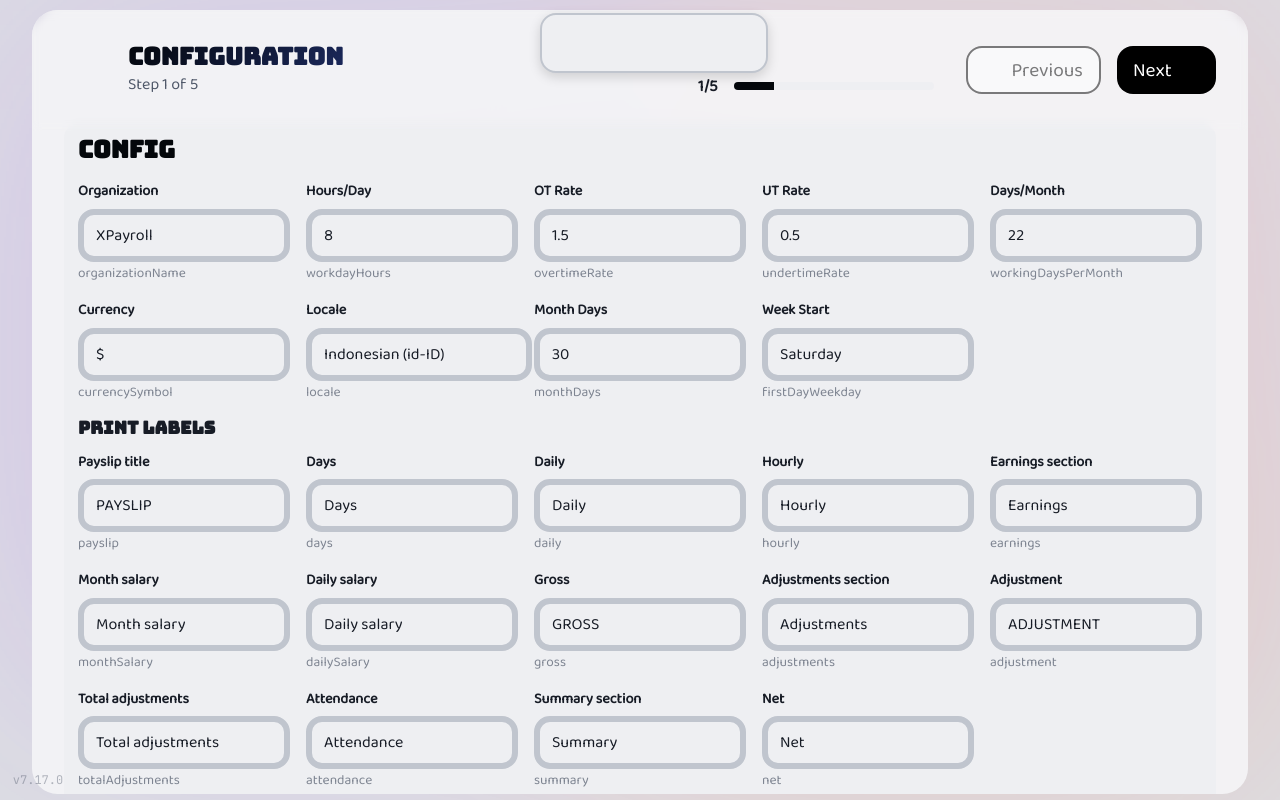
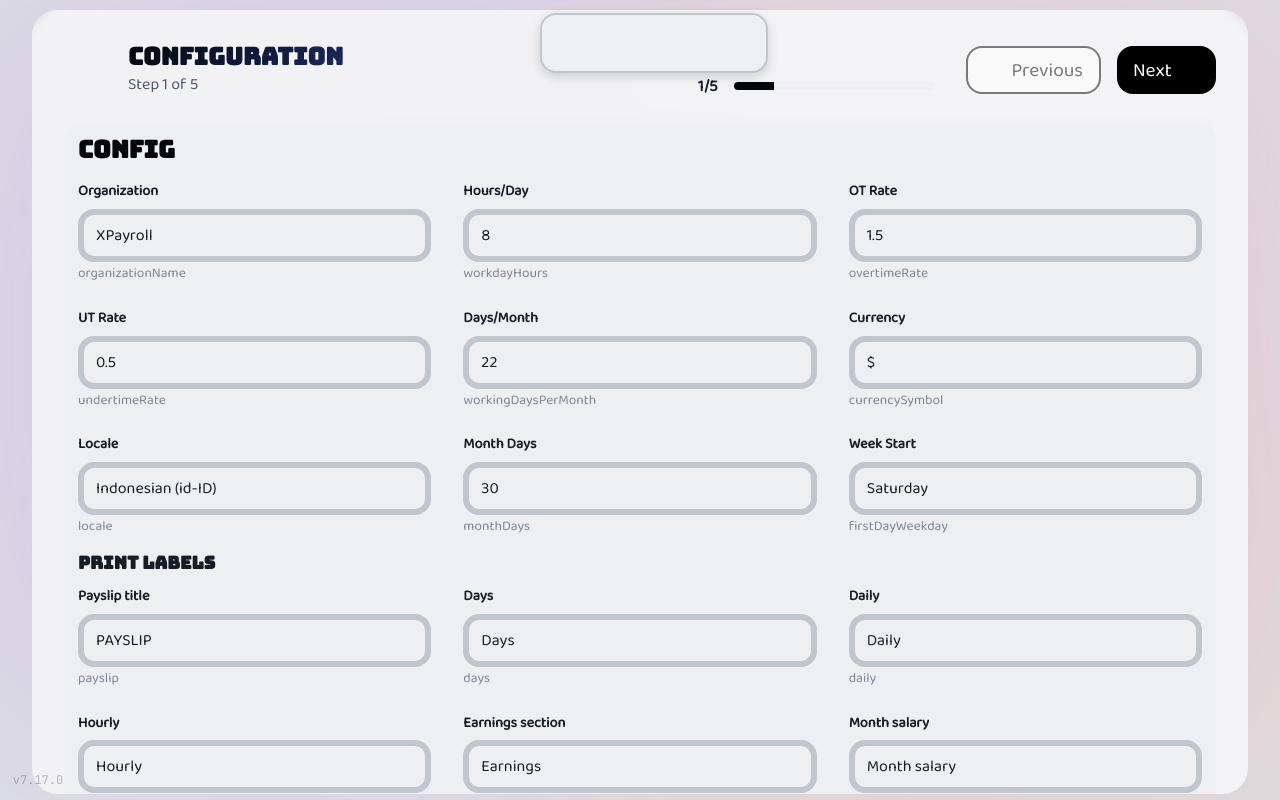
Before and after one commit to metaory/flexipayroll, a Svelte app: page / in a window 1280 px wide. Built offline with nearby package versions, Linux system fonts and the light colour scheme; some icons are missing; what @iconify-json/tabler, platform-compat-screen would draw is missing.

Commit message:
print config grid layout fix

```diff
--- a/src/components/Rules.svelte
+++ b/src/components/Rules.svelte
@@ -336,9 +336,14 @@
     margin-top: 1rem
 
   .config-grid
-    @include auto-grid(200px)
-    gap: 1rem
+    display: grid
+    grid-template-columns: repeat(3, 1fr)
+    gap: 1.5rem 2rem
     align-items: start
+
+    @media (max-width: $mobile)
+      grid-template-columns: 1fr
+      gap: 1rem
 
   .field
     @extend %grid
--- a/src/persist.js
+++ b/src/persist.js
@@ -24,7 +24,9 @@ export const DEFAULT_PRINT_LABELS = {
   totalAdjustments: 'Total adjustments',
   attendance: 'Attendance',
   summary: 'Summary',
-  net: 'Net'
+  net: 'Net',
+  probationA: '3 months',
+  probationB: '6 months'
 }
 
 const LOCALE_OPTIONS = [
--- a/src/stores.js
+++ b/src/stores.js
@@ -55,7 +55,9 @@ export const PRINT_LABEL_FIELDS = [
   { key: 'totalAdjustments', label: 'Total adjustments', fallback: DEFAULT_PRINT_LABELS.totalAdjustments },
   { key: 'attendance', label: 'Attendance', fallback: DEFAULT_PRINT_LABELS.attendance },
   { key: 'summary', label: 'Summary section', fallback: DEFAULT_PRINT_LABELS.summary },
-  { key: 'net', label: 'Net', fallback: DEFAULT_PRINT_LABELS.net }
+  { key: 'net', label: 'Net', fallback: DEFAULT_PRINT_LABELS.net },
+  { key: 'probationA', label: 'Probation (3 months)', fallback: DEFAULT_PRINT_LABELS.probationA },
+  { key: 'probationB', label: 'Probation (6 months)', fallback: DEFAULT_PRINT_LABELS.probationB }
 ]
 
 export const resolvePrintLabels = (config = {}) => ({
```
Also changed, not shown: src/lib/print.js, 1 other file (tests, documents, lock files or other folders).
